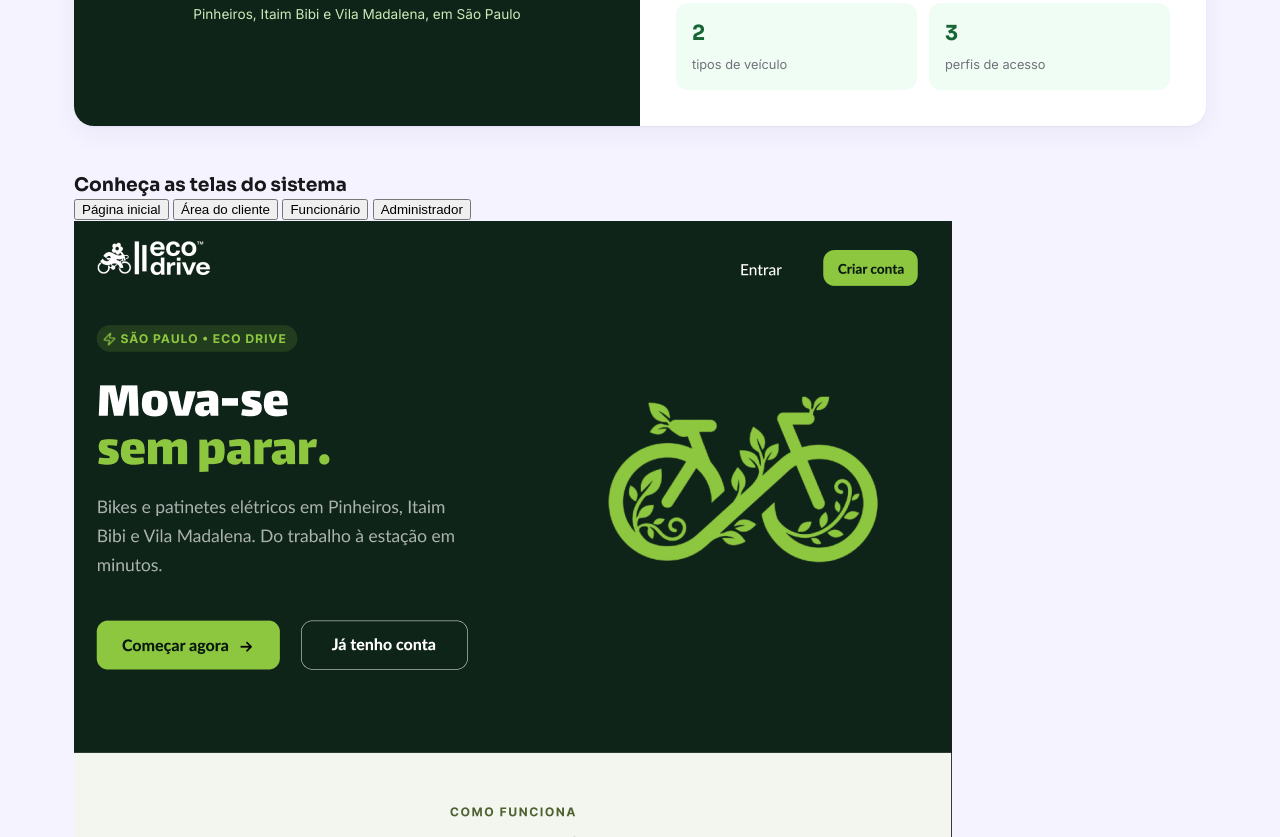
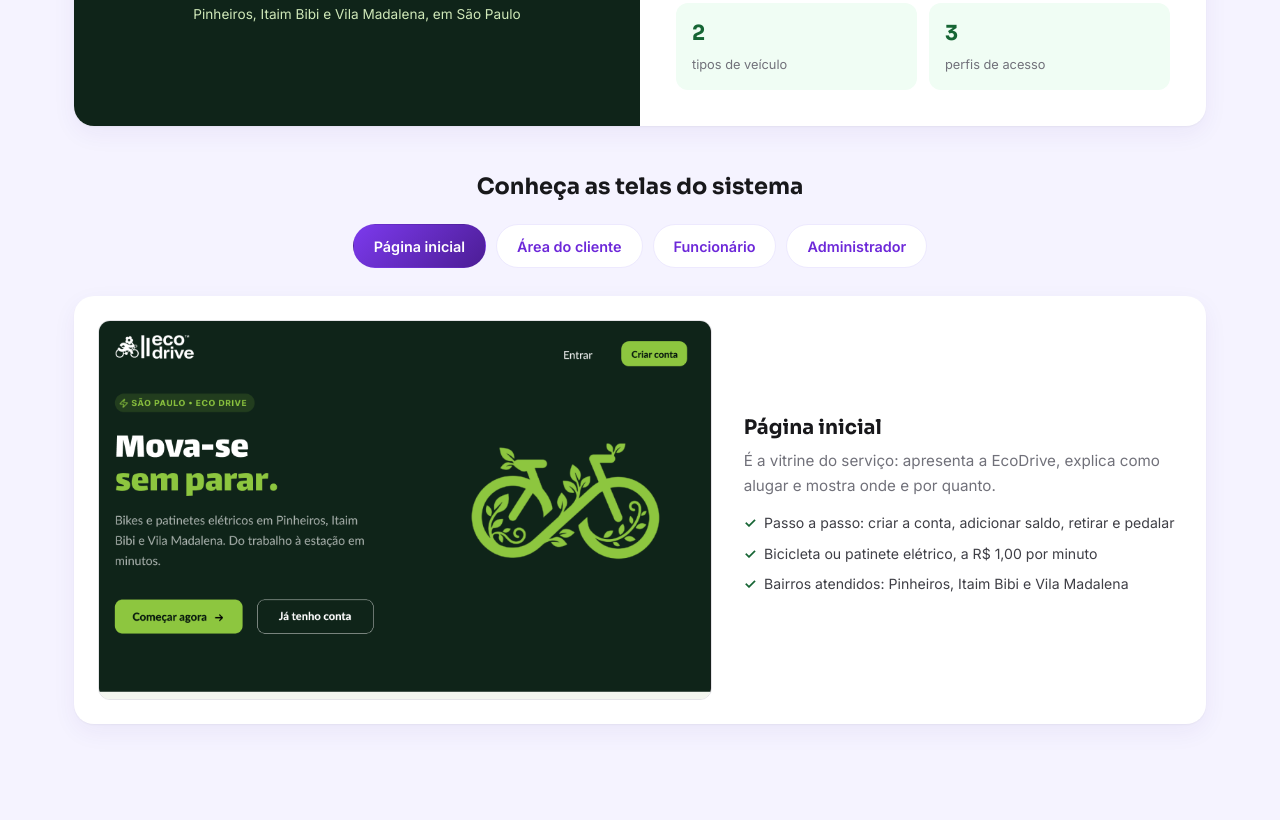
Before and after one commit to ECODRIVEBG/ELIXIR, a plain HTML site: page index.html in a window 1280 px wide. Shown: the part 2743-3580 px from the top of the page. Drawn offline with Linux system fonts and the light colour scheme.

Commit message:
css das abas e das telas do sistema

```diff
--- a/styles.css
+++ b/styles.css
@@ -452,6 +452,66 @@ textarea:focus-visible {
 }
 
 
+.screens-title {
+  text-align: center;
+  font-size: 1.4rem;
+  margin-bottom: 24px;
+}
+.tabs {
+  display: flex;
+  flex-wrap: wrap;
+  justify-content: center;
+  gap: 10px;
+  margin-bottom: 28px;
+}
+.tab {
+  font-family: var(--font-body);
+  font-weight: 600;
+  font-size: 0.9rem;
+  min-height: 44px;
+  padding: 10px 20px;
+  border-radius: 999px;
+  border: 1.5px solid var(--purple-100);
+  background: var(--white);
+  color: var(--purple-700);
+  cursor: pointer;
+}
+.tab[aria-pressed="true"] {
+  background: linear-gradient(135deg, var(--purple-600), var(--purple-900));
+  color: var(--white);
+  border-color: transparent;
+}
+.screen {
+  display: grid;
+  grid-template-columns: 1.4fr 1fr;
+  gap: 32px;
+  align-items: center;
+  background: var(--white);
+  border-radius: var(--radius-lg);
+  box-shadow: var(--shadow-card);
+  padding: 24px;
+}
+.screen[hidden] {
+  display: none;
+}
+.screen img {
+  width: 100%;
+  height: 380px;
+  object-fit: cover;
+  object-position: top;
+  border-radius: 12px;
+  border: 1px solid var(--gray-200);
+}
+.screen h4 {
+  font-size: 1.25rem;
+  margin-bottom: 10px;
+}
+.screen p {
+  color: var(--gray-500);
+  font-size: 0.95rem;
+  margin-bottom: 14px;
+}
+
 .team-grid {
   display: grid;
   grid-template-columns: repeat(auto-fit, minmax(280px, 1fr));
@@ -718,6 +778,7 @@ textarea:focus-visible {
   .header-inner .btn-small { display: none; }
   .nav-toggle { display: flex; }
   .case-main { grid-template-columns: 1fr; }
+  .screen { grid-template-columns: 1fr; }
 
   .main-nav.open {
     display: flex;
```
